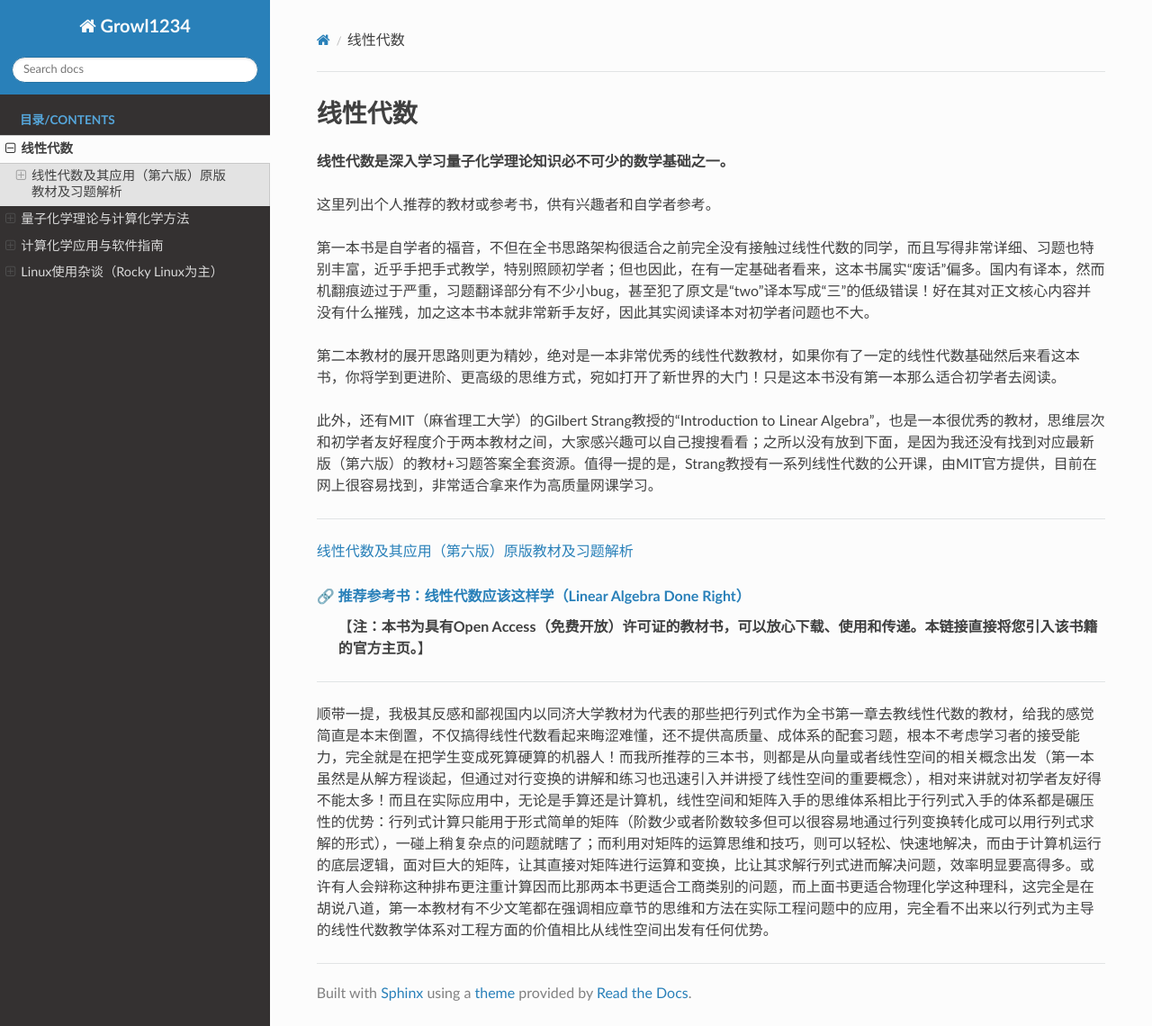
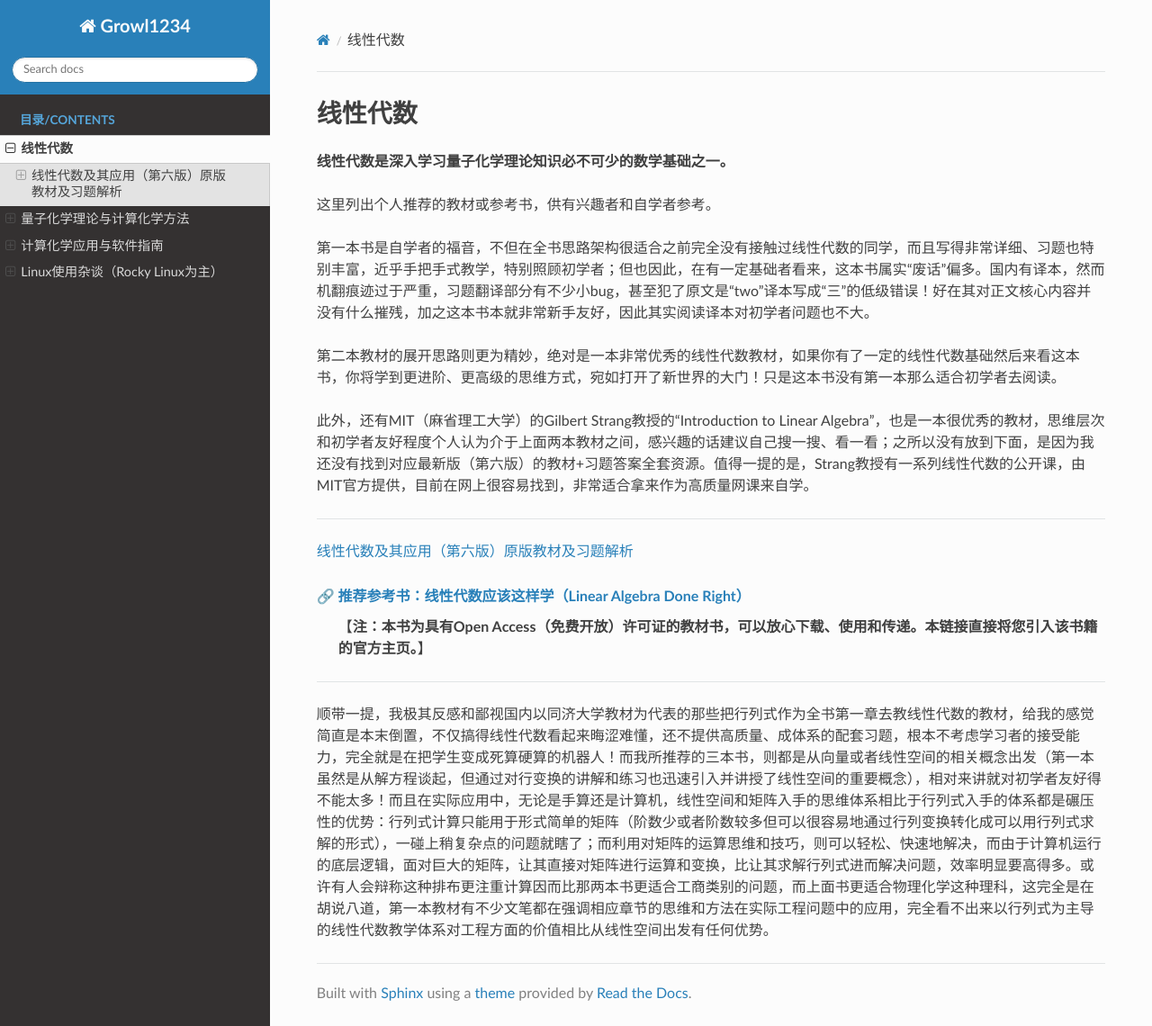
Before and after one commit to Growl1234/RTDProject, a Sphinx documentation site: the page built from source/linear_algebra/index.rst, in a window 1280 px wide and 1140 px high. Shown: the whole window at 90% size. Built offline with Sphinx 7.4.7 and the Read the Docs theme 3.1.0, drawn with Linux system fonts in a browser that asks for light colours.

Commit message:
Update index.rst

```diff
--- a/source/linear_algebra/index.rst
+++ b/source/linear_algebra/index.rst
@@ -9,7 +9,7 @@
 
 第二本教材的展开思路则更为精妙，绝对是一本非常优秀的线性代数教材，如果你有了一定的线性代数基础然后来看这本书，你将学到更进阶、更高级的思维方式，宛如打开了新世界的大门！只是这本书没有第一本那么适合初学者去阅读。
 
-此外，还有MIT（麻省理工大学）的Gilbert Strang教授的“Introduction to Linear Algebra”，也是一本很优秀的教材，思维层次和初学者友好程度介于两本教材之间，大家感兴趣可以自己搜搜看看；之所以没有放到下面，是因为我还没有找到对应最新版（第六版）的教材+习题答案全套资源。值得一提的是，Strang教授有一系列线性代数的公开课，由MIT官方提供，目前在网上很容易找到，非常适合拿来作为高质量网课学习。
+此外，还有MIT（麻省理工大学）的Gilbert Strang教授的“Introduction to Linear Algebra”，也是一本很优秀的教材，思维层次和初学者友好程度个人认为介于上面两本教材之间，感兴趣的话建议自己搜一搜、看一看；之所以没有放到下面，是因为我还没有找到对应最新版（第六版）的教材+习题答案全套资源。值得一提的是，Strang教授有一系列线性代数的公开课，由MIT官方提供，目前在网上很容易找到，非常适合拿来作为高质量网课来自学。
 
 ~~~~~~~~~~~~~~
 
```
